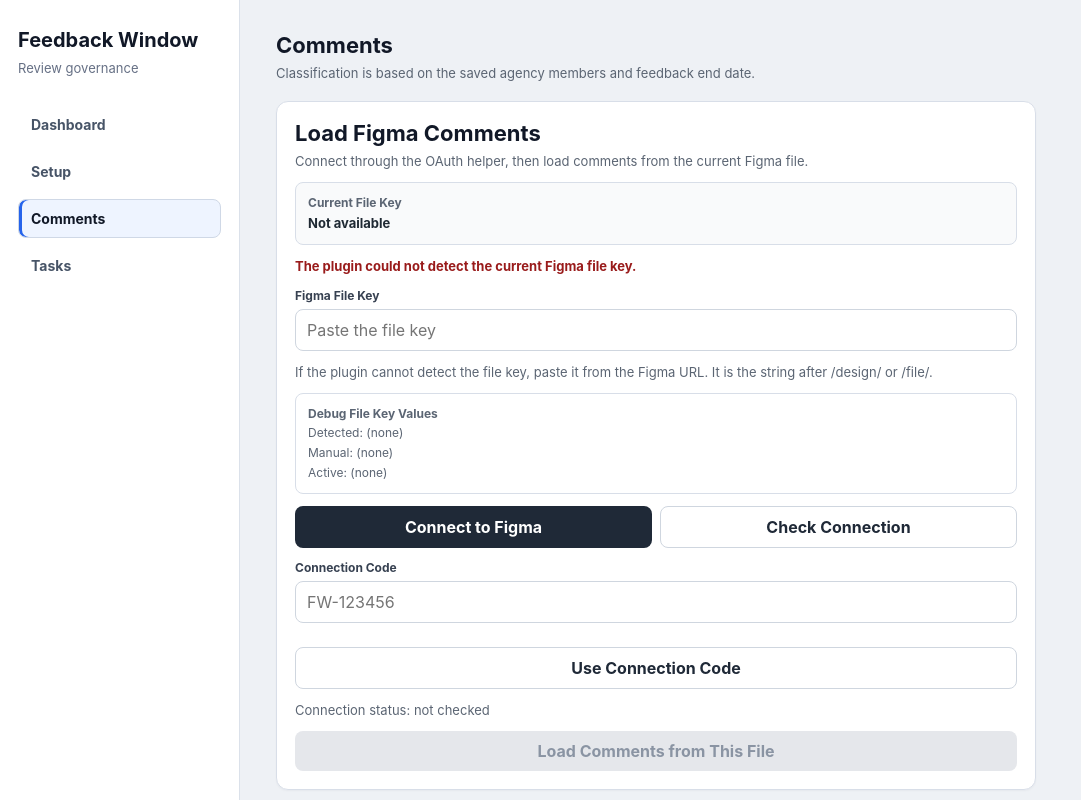
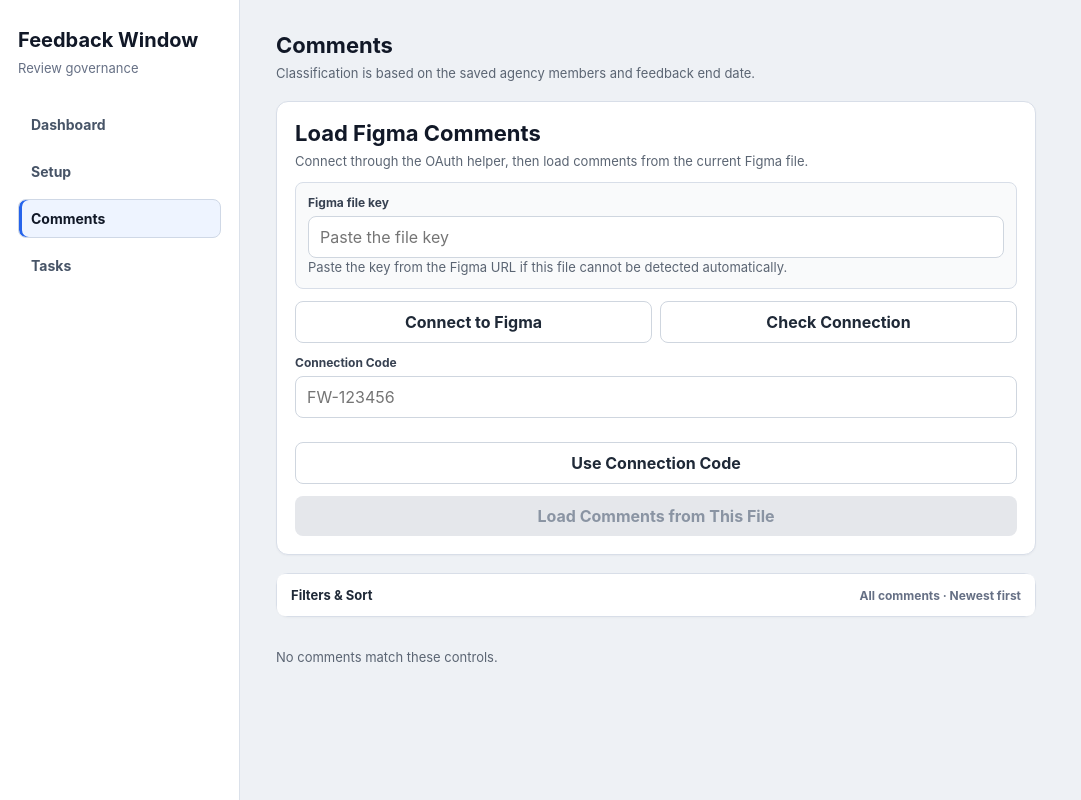
Before and after one commit to aaronbenjaminmay/feedback-window, a React (Vite) app: page / in a window 1280 px wide. Both pictures are taken after a click on the button "Comments". Shown: the whole page, without its empty margins (0-1081 px from the left). Built offline with nearby package versions, Linux system fonts and the light colour scheme.

Commit message:
Clean comments connection UI

```diff
--- a/src/App.tsx
+++ b/src/App.tsx
@@ -524,7 +524,7 @@
     }
 
     setFigmaFetchError("");
-    setFigmaFetchStatus("Checking connection code...");
+    setFigmaFetchStatus("");
 
     try {
       const response = await fetch(
@@ -546,7 +546,7 @@
       setClaimedConnectionId(data.connectionId);
       setConnectionCode(data.connectionId);
       setConnectionStatus("connected");
-      setFigmaFetchStatus("Connected to Figma.");
+      setFigmaFetchStatus("");
     } catch {
       setFigmaFetchStatus("");
       setConnectionStatus("unknown");
@@ -556,7 +556,7 @@
 
   const checkFigmaConnection = async () => {
     setFigmaFetchError("");
-    setFigmaFetchStatus("Checking Figma connection...");
+    setFigmaFetchStatus("");
 
     try {
       const response = await fetch(
@@ -567,11 +567,14 @@
       const data = (await response.json()) as OAuthStatusResponse;
 
       setConnectionStatus(data.connected ? "connected" : "not-connected");
-      setFigmaFetchStatus(
-        data.connected
-          ? "Connected to Figma."
-          : "Not connected to Figma. Click Connect to Figma first, then paste the connection code."
+      setFigmaFetchStatus("");
+
+      if (!data.connected) {
+        setClaimedConnectionId("");
+        setFigmaFetchError(
+          "Not connected to Figma. Click Connect to Figma first, then paste the connection code."
         );
+      }
     } catch {
       setFigmaFetchStatus("");
       setConnectionStatus("unknown");
@@ -659,9 +662,7 @@
       );
 
       setFigmaComments(normalizedComments);
-      setFigmaFetchStatus(
-        `Loaded ${normalizedComments.length} Figma comments for this session.`
-      );
+      setFigmaFetchStatus("");
     } catch {
       setFigmaComments([]);
       setFigmaFetchStatus("");
@@ -932,19 +933,14 @@
             </div>
 
             <div className="figma-comments-form">
-              <div className="metadata-panel">
-                <span>Current File Key</span>
-                <strong>{currentFileKey || "Not available"}</strong>
+              {currentFileKey ? (
+                <div className="connection-state">
+                  <strong>Current file detected</strong>
                 </div>
-
-              {!currentFileKey && (
-                <>
-                  <p className="error-message">
-                    The plugin could not detect the current Figma file key.
-                  </p>
-
+              ) : (
+                <div className="manual-file-key">
                   <label className="field">
-                    <span>Figma File Key</span>
+                    <span>Figma file key</span>
                     <input
                       type="text"
                       value={manualFileKey}
@@ -956,21 +952,18 @@
                   </label>
 
                   <p className="helper-text">
-                    If the plugin cannot detect the file key, paste it from the
-                    Figma URL. It is the string after /design/ or /file/.
+                    Paste the key from the Figma URL if this file cannot be
+                    detected automatically.
                   </p>
-                </>
+                </div>
               )}
 
-              <div className="metadata-panel debug-panel">
-                <span>Debug File Key Values</span>
-                <p>Detected: {currentFileKey || "(none)"}</p>
-                <p>Manual: {manualFileKey.trim() || "(none)"}</p>
-                <p>Active: {activeFileKey || "(none)"}</p>
-              </div>
-
               <div className="connection-actions">
-                <button type="button" onClick={connectToFigma}>
+                <button
+                  className="secondary-button"
+                  type="button"
+                  onClick={connectToFigma}
+                >
                   Connect to Figma
                 </button>
                 <button
@@ -982,12 +975,20 @@
                 </button>
               </div>
 
+              {connectionStatus === "connected" ? (
+                <div className="connection-state success">
+                  <strong>Connected to Figma</strong>
+                </div>
+              ) : (
+                <>
                   <label className="field">
                     <span>Connection Code</span>
                     <input
                       type="text"
                       value={connectionCode}
-                  onChange={(event) => updateConnectionCode(event.target.value)}
+                      onChange={(event) =>
+                        updateConnectionCode(event.target.value)
+                      }
                       placeholder="FW-123456"
                     />
                   </label>
@@ -999,17 +1000,13 @@
                   >
                     Use Connection Code
                   </button>
-
-              <p className="helper-text">
-                Connection status:{" "}
-                {connectionStatus === "connected"
-                  ? "connected"
-                  : connectionStatus === "not-connected"
-                    ? "not connected"
-                    : "not checked"}
-              </p>
+                </>
+              )}
 
               <button
+                className={
+                  connectionStatus === "connected" ? "primary-action" : ""
+                }
                 type="button"
                 onClick={fetchRealFigmaComments}
                 disabled={
--- a/src/styles/global.css
+++ b/src/styles/global.css
@@ -227,39 +227,32 @@
   margin-top: 12px;
 }
 
-.metadata-panel {
-  display: flex;
-  flex-direction: column;
-  gap: 4px;
+.manual-file-key,
+.connection-state {
   border: 1px solid #d8dee8;
   border-radius: 8px;
   padding: 12px;
   background: #f9fafb;
 }
 
-.metadata-panel span {
-  color: #5b6573;
-  font-size: 12px;
-  font-weight: 700;
-}
-
-.metadata-panel strong {
-  overflow-wrap: anywhere;
-  color: #1f2933;
+.connection-state {
+  color: #475467;
   font-size: 13px;
   line-height: 1.4;
 }
 
-.metadata-panel p {
-  margin: 0;
-  overflow-wrap: anywhere;
-  color: #5b6573;
-  font-size: 12px;
-  line-height: 1.35;
+.connection-state strong {
+  color: #1f2937;
 }
 
-.debug-panel {
-  background: #ffffff;
+.connection-state.success {
+  border-color: #bbf7d0;
+  color: #166534;
+  background: #f0fdf4;
+}
+
+.connection-state.success strong {
+  color: #166534;
 }
 
 .connection-actions {
@@ -270,6 +263,14 @@
 
 .connection-actions .secondary-button {
   margin-top: 0;
+}
+
+.primary-action {
+  background: #2563eb;
+}
+
+.primary-action:hover {
+  background: #1d4ed8;
 }
 
 .accordion-card {
```
Also changed, not shown: src/main.ts (+12 -2 lines), 2 other files (tests, documents, lock files or other folders). Lines whose indentation alone changed are shown as unchanged.
